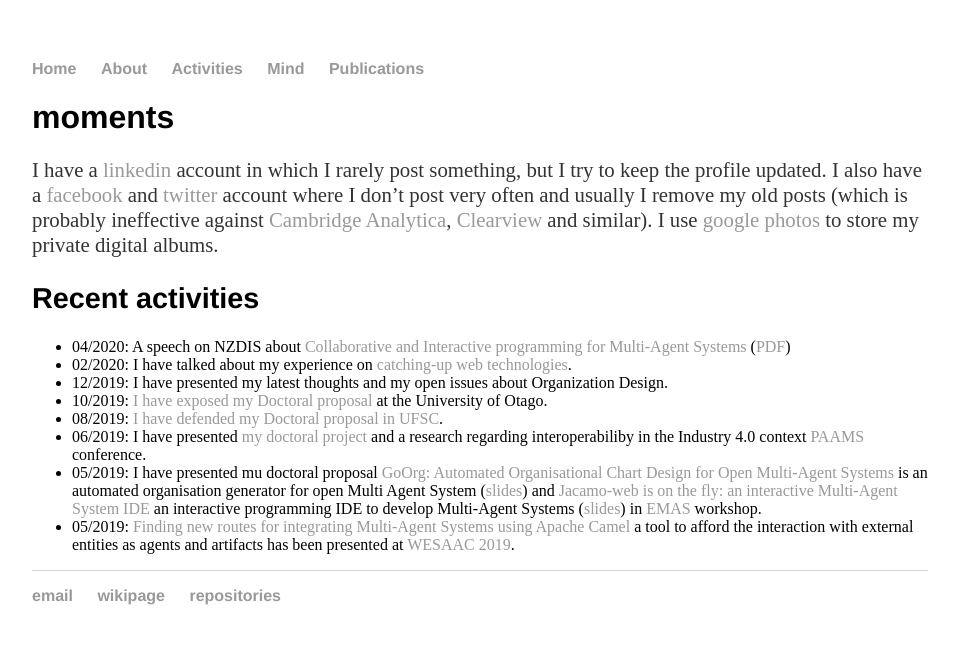
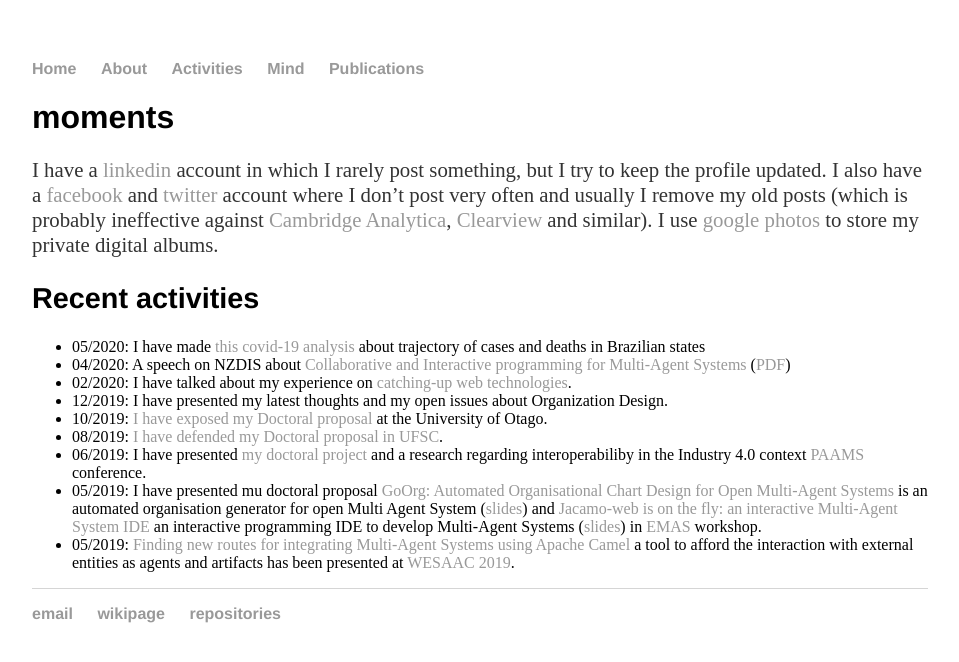
Before and after one commit to cleberjamaral/cleberjamaral.github.io, a Jekyll site: the page built from moments.md, in a window 1280 px wide. Shown: the top 662 px of the page, without its empty margins (160-1119 px from the left). Built offline with Jekyll 4.4.1, drawn with Linux system fonts in a browser that asks for light colours; our own code applies the rules of GitHub Pages for plain Markdown files.

Commit message:
GitBook: [master] one page modified

```diff
--- a/moments.md
+++ b/moments.md
@@ -8,6 +8,7 @@ I have a [linkedin](https://br.linkedin.com/in/cleber-jorge-amaral-77827a10) acc
 
 ## Recent activities
 
+* 05/2020: I have made [this covid-19 analysis](https://colab.research.google.com/github/cleberjamaral/cleberjamaral.github.io/blob/master/knowledge/research/machine-learning/brazil-states-trajectories-and-deaths.ipynb) about trajectory of cases and deaths in Brazilian states
 * 04/2020: A speech on NZDIS about [Collaborative and Interactive programming for Multi-Agent Systems](https://www.diva-portal.org/smash/record.jsf?pid=diva2:1425986) \([PDF](https://people.cs.umu.se/tkampik/Collaborative_and_Interactive_Agent_oriented_Developer_Operations.pdf)\)
 * 02/2020: I have talked about my experience on [catching-up web technologies](https://www.slideshare.net/clebercbr/catchingup-web-technologies-an-endless-story).
 * 12/2019: I have presented my latest thoughts and my open issues about Organization Design.
```
